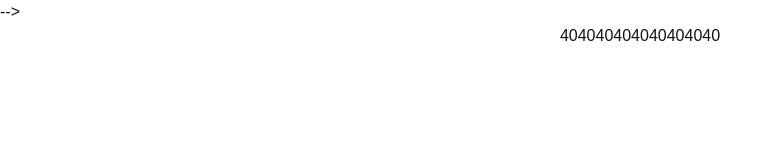
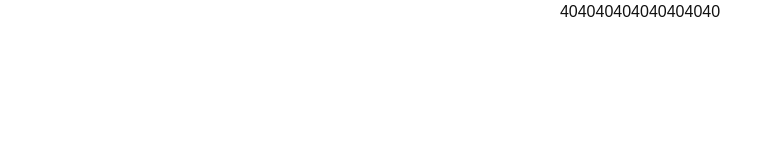
Before and after one commit to duberor/ToDo, a plain HTML site: page index.html in a window 1280 px wide. Shown: the whole page, without its empty margins (0-783 px from the left). Drawn offline with Linux system fonts and the light colour scheme.

Commit message:
Update index.html

```diff
--- a/index.html
+++ b/index.html
@@ -1 +1 @@
-<!doctype html><html lang="en"><head><meta charset="UTF-8"><meta name="viewport" content="width=device-width,initial-scale=1"><meta name="description" content=""><title>TO-DO</title><base href="/"><link rel="icon" href="/image/ToDo__fav.png" type="image/png"><meta property="og:type" content="website"/><meta property="og:title" content="Home | To-Do"/><meta property="og:description" content="Smart and elegant To-Do task manager for everyday planning.">--><meta property="og:url" content="https://to-do-by-duberor.netlify.app/"><meta property="og:image" content="https://to-do-by-duberor.netlify.app/image/screenshot.png"><meta property="og:image:alt" content="To-Do app preview screenshot"><script defer="defer" src="/index.js"></script><link href="/index.css" rel="stylesheet"></head><body class="darkColorSheme" id="content"><div class="wrapper"></div></body></html>
+<!doctype html><html lang="en"><head><meta charset="UTF-8"><meta name="viewport" content="width=device-width,initial-scale=1"><meta name="description" content=""><title>TO-DO</title><base href="/"><link rel="icon" href="/image/ToDo__fav.png" type="image/png"><meta property="og:type" content="website"/><meta property="og:title" content="Home | To-Do"/><meta property="og:description" content="Smart and elegant To-Do task manager for everyday planning."><meta property="og:url" content="https://to-do-by-duberor.netlify.app/"><meta property="og:image" content="https://to-do-by-duberor.netlify.app/image/screenshot.png"><meta property="og:image:alt" content="To-Do app preview screenshot"><script defer="defer" src="/index.js"></script><link href="/index.css" rel="stylesheet"></head><body class="darkColorSheme" id="content"><div class="wrapper"></div></body></html>
```
